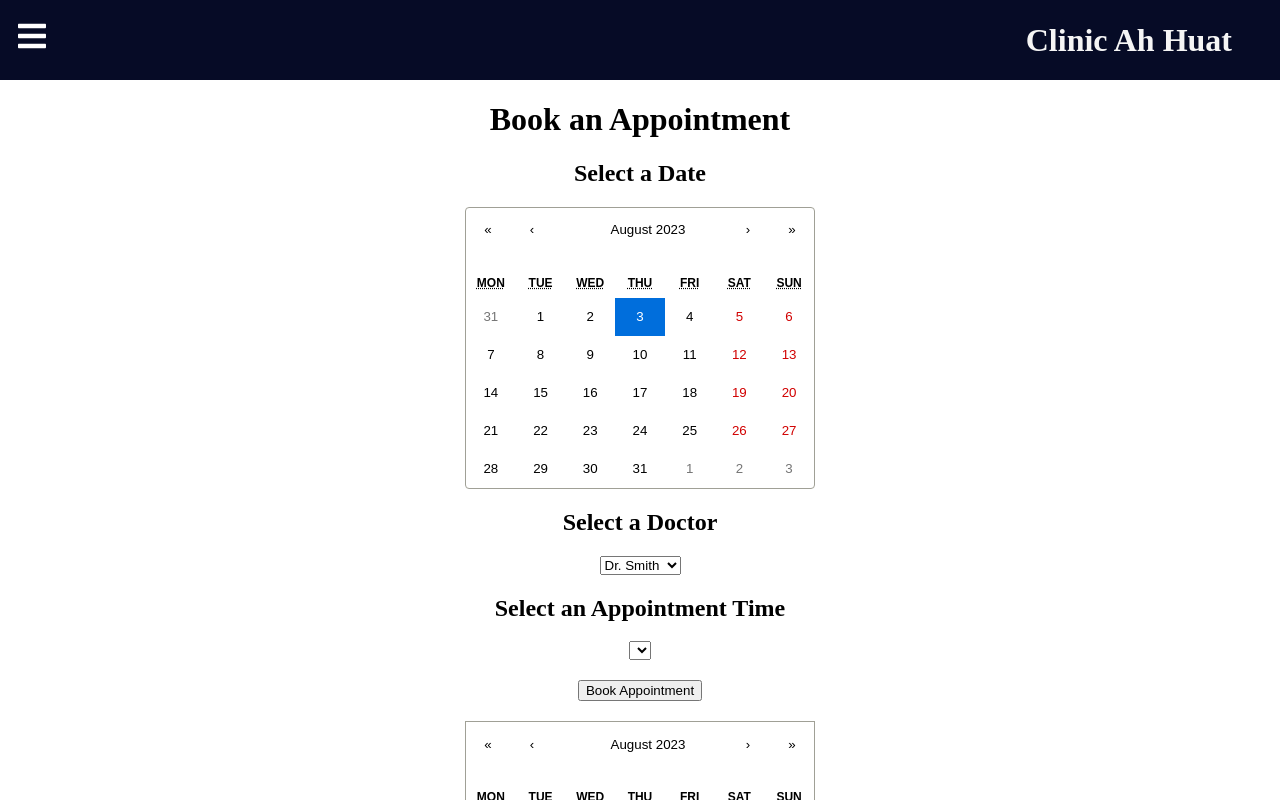
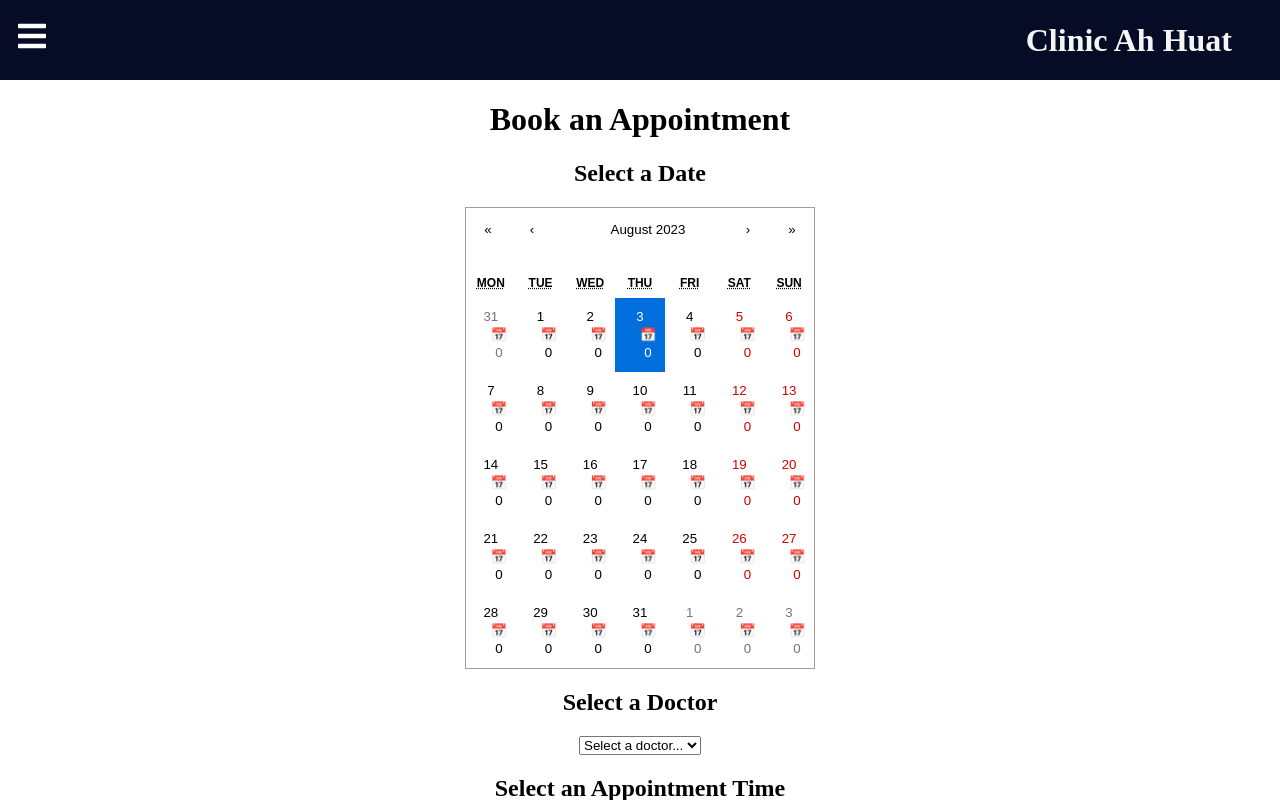
Before and after one commit to chewyuhan/FIT3164-MDS12-AutomatedHealthcareInformationSystem_Front_End, a React (Create React App) app in the folder v1/: page /appointment in a window 1280 px wide. Shown: the top 800 px of the page. Built offline with nearby package versions, Linux system fonts and the light colour scheme.

Commit message:
fixing the calender position

```diff
--- a/v1/src/components/Appointment/AppointmentForm.js
+++ b/v1/src/components/Appointment/AppointmentForm.js
@@ -1,50 +1,47 @@
 import React from "react";
-import Calendar from "react-calendar";
 import './AppointmentForm.css';
 import 'react-calendar/dist/Calendar.css';
 
-const AppointmentForm = ({ doctors, appointmentDate, setAppointmentDate, appointmentTime, setAppointmentTime, selectedDoctorId, setSelectedDoctorId, handleSelectAppointmentTime }) => {
+const AppointmentForm = ({ doctors, appointmentTime, setAppointmentTime, selectedDoctorId, setSelectedDoctorId, handleSelectAppointmentTime }) => {
 
   const handleSelectDoctor = (doctorId) => {
     setSelectedDoctorId(doctorId);
-    const timesAndName = doctorAppointmentTimes[doctorId] || [];
-    setAppointmentTime(timesAndName[0]?.time || "");
+    setAppointmentTime(""); // Reset appointment time when doctor changes
   };
 
+  const generateTimeRange = (startHour, endHour) => {
+    const timeRange = [];
+
+    for (let hour = startHour; hour <= endHour; hour++) {
+      for (let minute = 0; minute < 60; minute += 20) {
+        if (!(hour === 13 && minute >= 0 && minute < 20)) { // Exclude 1:00 PM to 1:20 PM (lunch time)
+          const formattedTime = `${hour % 12 || 12}:${minute === 0 ? '00' : minute} ${hour < 12 ? 'AM' : 'PM'}`;
+          timeRange.push({ time: formattedTime });
+        }
+      }
+    }
+
+    return timeRange;
+  };
+
+
   const doctorAppointmentTimes = {
-    1: [
-      { time: "9:00 AM", doctorName: "Dr. Smith" },
-      { time: "10:00 AM", doctorName: "Dr. Smith" },
-      { time: "11:00 AM", doctorName: "Dr. Smith" },
-    ],
-    2: [
-      { time: "11:00 PM", doctorName: "Dr. Jones" },
-      { time: "21:00 PM", doctorName: "Dr. Jones" },
-      { time: "31:00 PM", doctorName: "Dr. Jones" },
-    ],
-    3: [
-      { time: "10:00 AM", doctorName: "Dr. Brown" },
-      { time: "2:00 PM", doctorName: "Dr. Brown" },
-      { time: "4:00 PM", doctorName: "Dr. Brown" },
-    ],
+    1: generateTimeRange(9, 17),
+    2: generateTimeRange(9, 17),
+    3: generateTimeRange(9, 17),
   };
+
+
 
   return (
     <div className="appointment-form">
-      <h1>Book an Appointment</h1>
-      <h2>Select a Date</h2>
-      <div className="calendar-container">
-        <Calendar
-          className="calendar"
-          value={appointmentDate}
-          onChange={(date) => setAppointmentDate(date)}
-        />
-      </div>
       <h2>Select a Doctor</h2>
       <select
         className="doctor-select"
+        value={selectedDoctorId || ""}
         onChange={(event) => handleSelectDoctor(event.target.value)}
       >
+        <option value="">Select a doctor...</option>
         {doctors.map((doctor) => (
           <option key={doctor.id} value={doctor.id}>
             {doctor.name}
@@ -57,6 +54,8 @@ const AppointmentForm = ({ doctors, appointmentDate, setAppointmentDate, appoint
         value={appointmentTime}
         onChange={(event) => setAppointmentTime(event.target.value)}
       >
+        <option value="">Select a time...</option>
+
         {doctorAppointmentTimes[selectedDoctorId]?.map(({ time }) => (
           <option key={time} value={time}>
             {time}
--- /dev/null
+++ b/v1/src/database/DoctorsData.js
@@ -0,0 +1,19 @@
+const doctorsData = [
+    {
+      id: '1',
+      name: "Dr. Smith",
+      specialty: "General Practitioner",
+    },
+    {
+      id: '2',
+      name: "Dr. Jones",
+      specialty: "Pediatrician",
+    },
+    {
+      id: '3',
+      name: "Dr. Brown",
+      specialty: "Orthopedic Surgeon",
+    },
+  ];
+
+  export default doctorsData;
--- a/v1/src/pages/Appointment.js
+++ b/v1/src/pages/Appointment.js
@@ -3,6 +3,7 @@ import AppointmentForm from "../components/Appointment/AppointmentForm";
 import Sidebar from '../components/Sidebar/Sidebar';
 import Calendar from "react-calendar";
 import 'react-calendar/dist/Calendar.css';
+import doctorsData from "../database/DoctorsData";
 
 const Appointment = () => {
   const [appointments, setAppointments] = useState([]);
@@ -13,23 +14,7 @@ const Appointment = () => {
   const [selectedAppointment, setSelectedAppointment] = useState(null);
 
   useEffect(() => {
-    setDoctors([
-      {
-        id:'1',
-        name: "Dr. Smith",
-        specialty: "General Practitioner",
-      },
-      {
-        id: '2',
-        name: "Dr. Jones",
-        specialty: "Pediatrician",
-      },
-      {
-        id: '3',
-        name: "Dr. Brown",
-        specialty: "Orthopedic Surgeon",
-      },
-    ]);
+    setDoctors(doctorsData);
   }, []);
 
   const handleSelectAppointmentTime = () => {
@@ -55,21 +40,8 @@ const Appointment = () => {
   return (
     <div className="appointment-page">
       <Sidebar />
-      <div className="appointment-content">
-        <AppointmentForm
-          doctors={doctors}
-          appointmentDate={appointmentDate}
-          setAppointmentDate={setAppointmentDate}
-          appointmentTime={appointmentTime}
-          setAppointmentTime={setAppointmentTime}
-          selectedDoctorId={selectedDoctorId}
-          setSelectedDoctorId={setSelectedDoctorId}
-          handleSelectAppointmentTime={handleSelectAppointmentTime}
-        />
-        <table className="appointments-table">
-          {/* ... Your appointments table rendering */}
-        </table>
-      </div>
+      <h1>Book an Appointment</h1>
+      <h2>Select a Date</h2>
       <div className="calendar-container">
         <Calendar
           value={appointmentDate}
@@ -90,9 +62,23 @@ const Appointment = () => {
             return null;
           }}
         />
-       {Array.isArray(selectedAppointment) && selectedAppointment.length > 0 && (
-          <div className="selected-appointment-details">
-            <h2>Appointments for {selectedAppointment[0]?.date.toDateString()}</h2>
+      </div>
+      <div className="appointment-content">
+        <AppointmentForm
+          doctors={doctors}
+          appointmentDate={appointmentDate}
+          setAppointmentDate={setAppointmentDate}
+          appointmentTime={appointmentTime}
+          setAppointmentTime={setAppointmentTime}
+          selectedDoctorId={selectedDoctorId}
+          setSelectedDoctorId={setSelectedDoctorId}
+          handleSelectAppointmentTime={handleSelectAppointmentTime}
+        />
+      </div>
+      {Array.isArray(selectedAppointment) && selectedAppointment.length > 0 && (
+        <div className="selected-appointment-details">
+          <h2>Appointments for {selectedAppointment[0]?.date.toDateString()}</h2>
+          <div className="centered-list">
             <ul>
               {selectedAppointment.map(appointment => (
                 <li key={appointment.time}>
@@ -102,8 +88,8 @@ const Appointment = () => {
               ))}
             </ul>
           </div>
-        )}
-      </div>
+        </div>
+      )}
     </div>
   );
 };
--- a/v1/src/pages/Dashboard.js
+++ b/v1/src/pages/Dashboard.js
@@ -2,7 +2,7 @@ import React from 'react';
 import Sidebar from '../components/Sidebar/Sidebar';
 import DashboardLeft from '../components/Dashboard/Dashboard1';
 import DashboardRight from '../components/Dashboard/Dashboard2';
-import './Dashboard.css'; // Import the CSS file for styling
+import './pages.css'; // Import the CSS file for styling
 
 function Home() {
   return (
--- /dev/null
+++ b/v1/src/pages/pages.css
@@ -0,0 +1,19 @@
+/* Home.css */
+.dashboard-container {
+    display: flex;
+    gap: 20px; /* Adjust the gap between the two dashboards */
+  }
+
+  .dashboard-column {
+    flex: 1;
+  }
+
+  .appointment-page {
+    text-align: center;
+  }
+
+  .centered-list {
+    display: flex;
+    flex-direction: column;
+    align-items: center;
+  }
```
